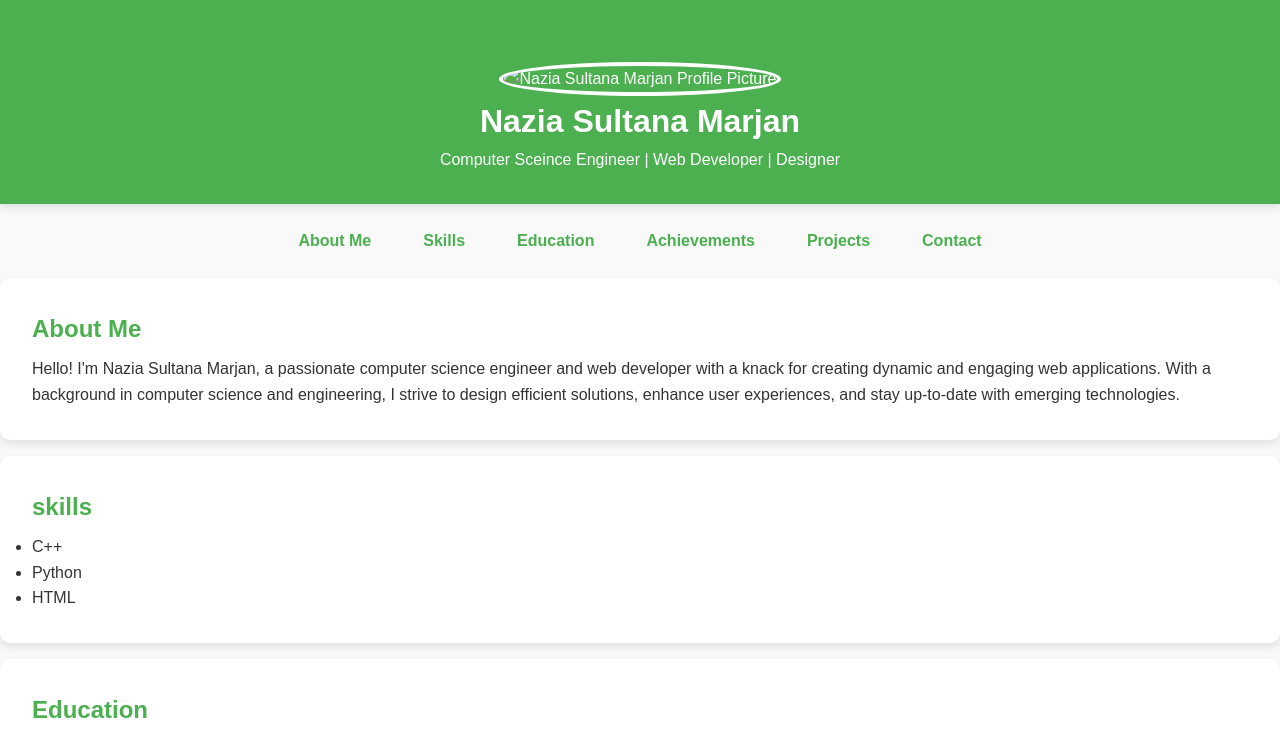
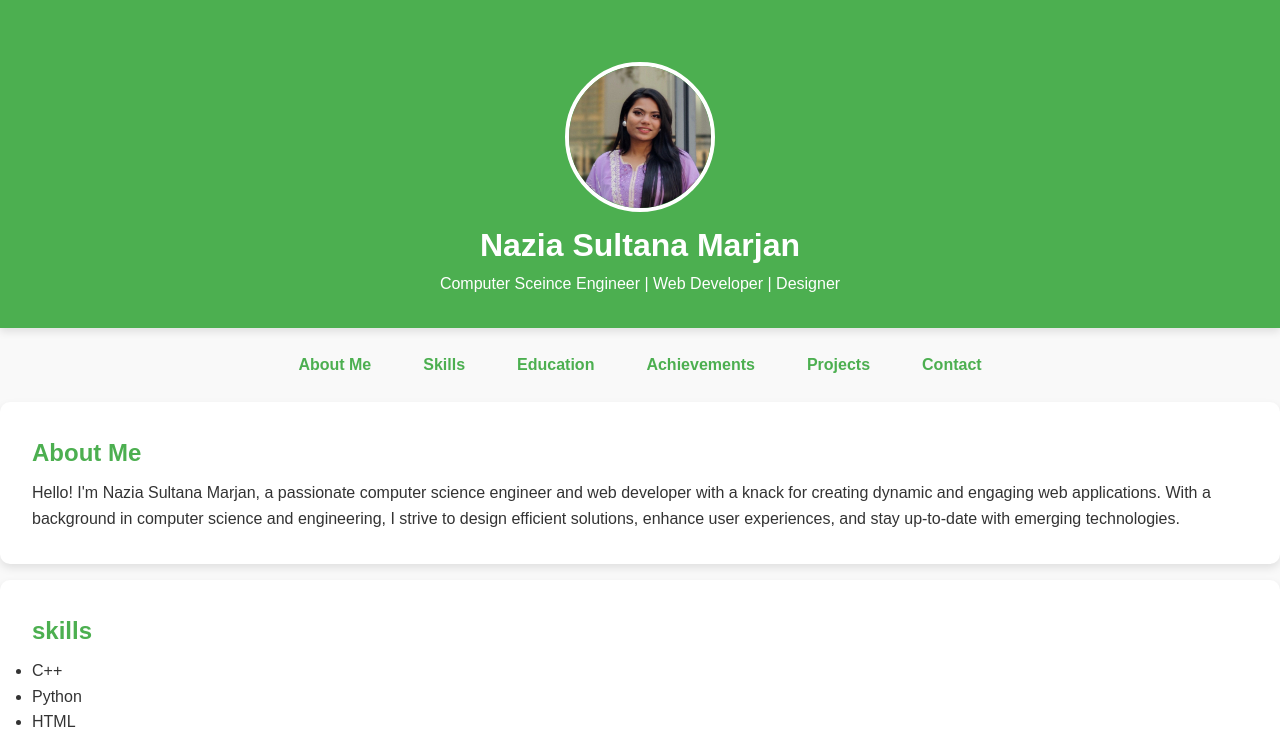
Before and after one commit to marjan18/portfolio, a plain HTML site: page index.html in a window 1280 px wide. Shown: the top 743 px of the page. Drawn offline with Linux system fonts and the light colour scheme.

Commit message:
Update index.html

```diff
--- a/index.html
+++ b/index.html
@@ -12,7 +12,7 @@
     <header>
         <div class="container">
             <div class="profile-pic">
-                <img src="images/profile.jpg" alt="Nazia Sultana Marjan Profile Picture">
+                <img src="profile.jpg" alt="Nazia Sultana Marjan Profile Picture">
             </div>
             <h1>Nazia Sultana Marjan</h1>
             <p>Computer Sceince Engineer | Web Developer | Designer</p>
```
